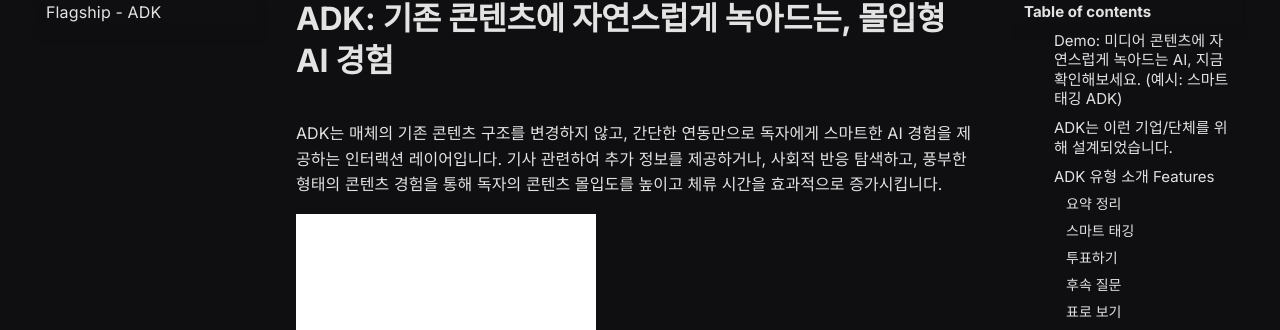
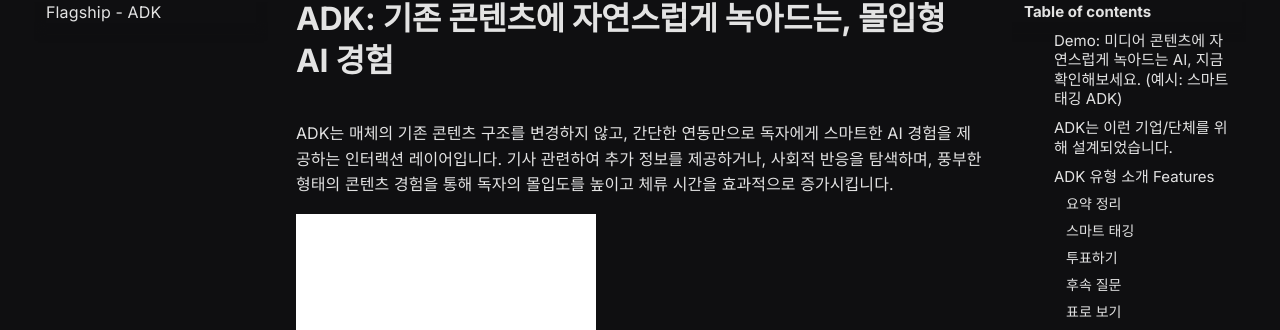
Before and after one commit to panomix/panomix, an MkDocs documentation site: the page built from docs/flagship/adk.md, in a window 1280 px wide and 1400 px high. Shown: the part 128-458 px from the top of the window. Built offline with MkDocs 1.6.1 and Material for MkDocs 9.7.7, drawn with Linux system fonts in a browser that asks for light colours; comment, search, counter and statistics services are not loaded; some of the changed text lies outside the part shown.

Commit message:
Update adk.md

```diff
--- a/docs/flagship/adk.md
+++ b/docs/flagship/adk.md
@@ -1,7 +1,7 @@
 # **ADK: 기존 콘텐츠에 자연스럽게 녹아드는, 몰입형 AI 경험**
 
 ADK는 매체의 기존 콘텐츠 구조를 변경하지 않고, 간단한 연동만으로 독자에게 스마트한 AI 경험을 제공하는 인터랙션 레이어입니다.
-기사 관련하여 추가 정보를 제공하거나, 사회적 반응 탐색하고, 풍부한 형태의 콘텐츠 경험을 통해 독자의 콘텐츠 몰입도를 높이고 체류 시간을 효과적으로 증가시킵니다.
+기사 관련하여 추가 정보를 제공하거나, 사회적 반응을 탐색하며, 풍부한 형태의 콘텐츠 경험을 통해 독자의 몰입도를 높이고 체류 시간을 효과적으로 증가시킵니다.
 
 ![Product Image](images/ADK_Logo.png)
 
@@ -81,6 +80,7 @@ AI와의 인터랙션을 통해 사용자의 콘텐츠 몰입도가 높아지고
 
 
 ↩️ 후속 콘텐츠 아이디어 생성
+
 - ADK로 수집하는 데이터 (예: 투표 결과, 클릭 수 등) 기반으로 후속 기사 작성 가능
 
 🎨 **UI/UX**
```
Also changed, not shown: other parts of docs/flagship/adk.md (+3 -4 lines).
